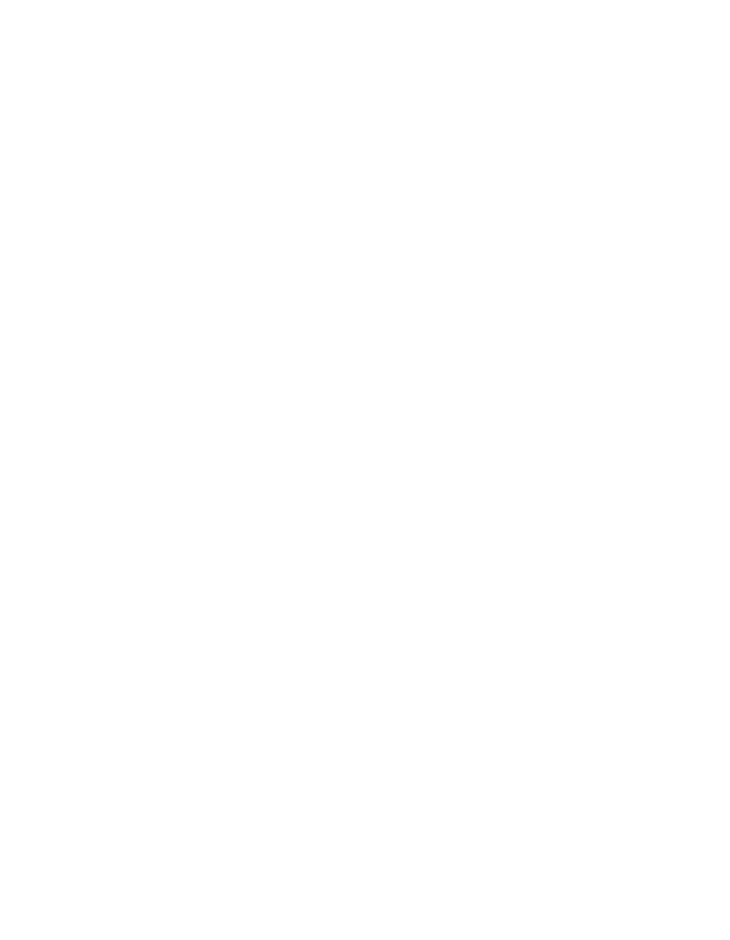
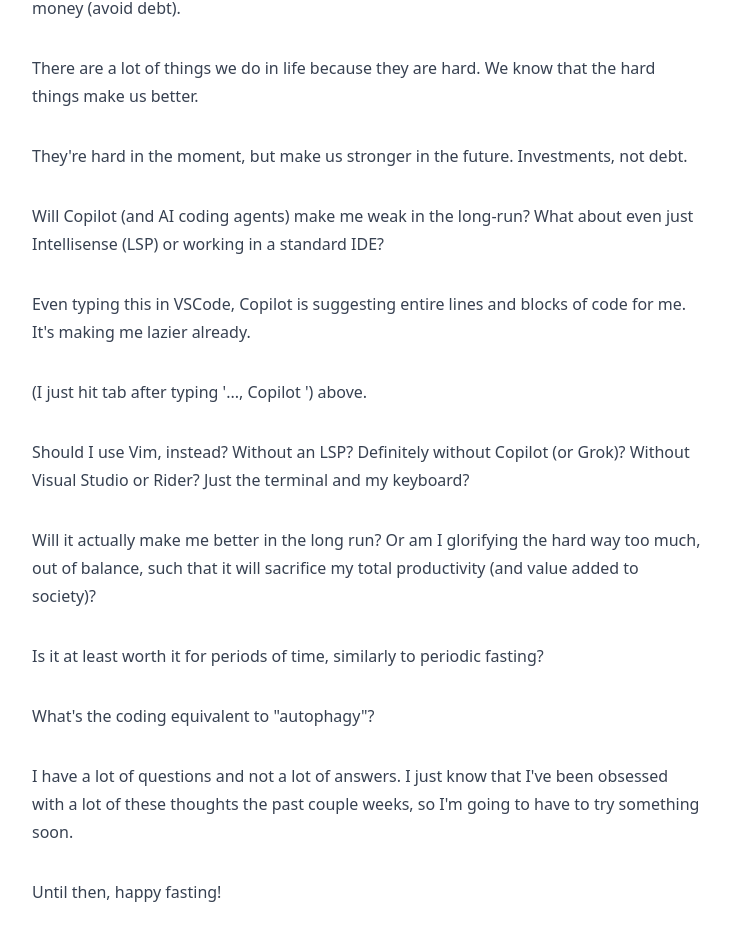
Before and after one commit to Burwin/blog, a Nuxt app: page /posts/the-hard-way in a window 1280 px wide. Before the commit this address had no page. Shown: the part 410-1350 px from the top of the page, without its empty margins (224-954 px from the left). Before the commit the page ends 800 px from the top, so only its background shows below. Built offline with nearby package versions, Linux system fonts and the light colour scheme.

Commit message:
publish the-hard-way

```diff
--- /dev/null
+++ b/pages/posts/the-hard-way.vue
@@ -0,0 +1,65 @@
+<script setup lang="ts">
+const post = {
+  date: "2025-11-12",
+  title: "The hard way",
+  excerpt:
+    "If I wanted to switch to vim, these are some things I think I'd need.",
+};
+</script>
+
+<template>
+  <BlogPost
+    :date="new Date(post.date)"
+    :title="post.title"
+    :excerpt="post.excerpt"
+  >
+    <ElementsBp
+      >Taking cold showers. Taking the stairs. Lifting heavy things. Waking up
+      early. Going to church (and confession). Fasting. Having children. Telling
+      the truth instead of a kind lie. Eating healthy food. Reading (old) books
+      instead of scrolling. Using a standing desk. Save money (avoid
+      debt).</ElementsBp
+    >
+    <ElementsBp
+      >There are a lot of things we do in life because they are hard. We know
+      that the hard things make us better.</ElementsBp
+    >
+    <ElementsBp
+      >They're hard in the moment, but make us stronger in the future.
+      Investments, not debt.</ElementsBp
+    >
+    <ElementsBp
+      >Will Copilot (and AI coding agents) make me weak in the long-run? What
+      about even just Intellisense (LSP) or working in a standard
+      IDE?</ElementsBp
+    >
+    <ElementsBp
+      >Even typing this in VSCode, Copilot is suggesting entire lines and blocks
+      of code for me. It's making me lazier already.</ElementsBp
+    >
+    <ElementsBp
+      >(I just hit tab after typing '..., Copilot ') above.</ElementsBp
+    >
+    <ElementsBp
+      >Should I use Vim, instead? Without an LSP? Definitely without Copilot (or
+      Grok)? Without Visual Studio or Rider? Just the terminal and my
+      keyboard?</ElementsBp
+    >
+    <ElementsBp
+      >Will it actually make me better in the long run? Or am I glorifying the
+      hard way too much, out of balance, such that it will sacrifice my total
+      productivity (and value added to society)?</ElementsBp
+    >
+    <ElementsBp
+      >Is it at least worth it for periods of time, similarly to periodic
+      fasting?</ElementsBp
+    >
+    <ElementsBp>What's the coding equivalent to "autophagy"?</ElementsBp>
+    <ElementsBp
+      >I have a lot of questions and not a lot of answers. I just know that I've
+      been obsessed with a lot of these thoughts the past couple weeks, so I'm
+      going to have to try something soon.</ElementsBp
+    >
+    <ElementsBp>Until then, happy fasting!</ElementsBp>
+  </BlogPost>
+</template>
```
